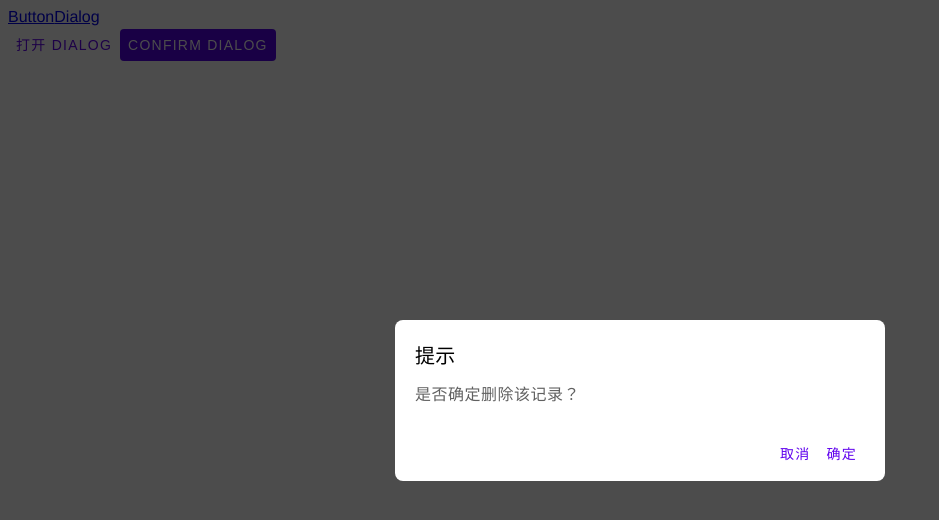
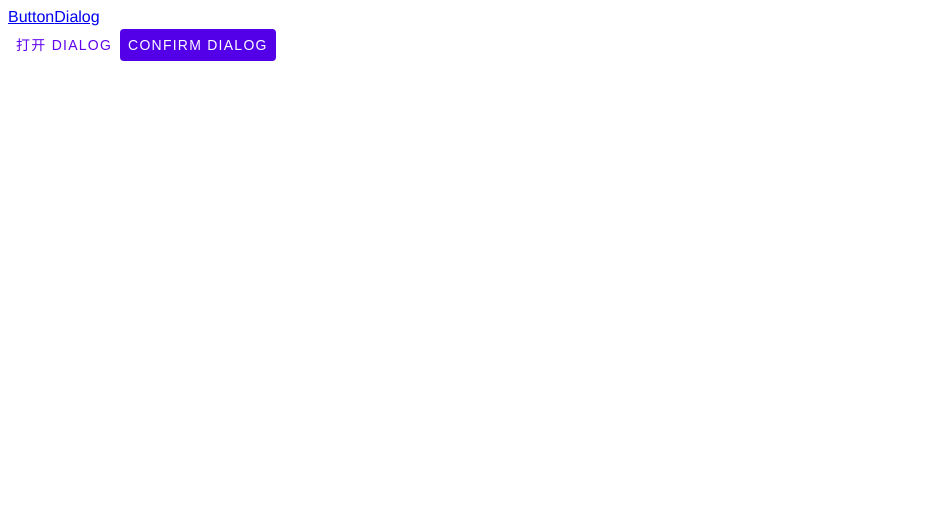
Before and after one commit to luohuidong/unify-ui, a Vue app: page /dialog in a window 1280 px wide. Shown: the top 520 px of the page, without its empty margins (0-939 px from the left). Built offline with nearby package versions, Linux system fonts and the light colour scheme.

Commit message:
refactor: 修改 scrim 组件引入路径

```diff
--- a/src/components/Dialog/BaseDialog.vue
+++ b/src/components/Dialog/BaseDialog.vue
@@ -1,6 +1,6 @@
 <script setup lang="ts">
 import Button from "../Button";
-import Scrim from "../Scrim";
+import Scrim from "../Scrim.vue";
 
 withDefaults(
   defineProps<{
@@ -29,7 +29,7 @@ function handleCancelButtonClick() {
 </script>
 
 <template>
-  <Scrim :visible="visible">
+  <Scrim v-show="visible">
     <div :class="$style.container">
       <div :class="$style.textContainer">
         <div v-if="title" :class="$style.title">{{ title }}</div>
```
